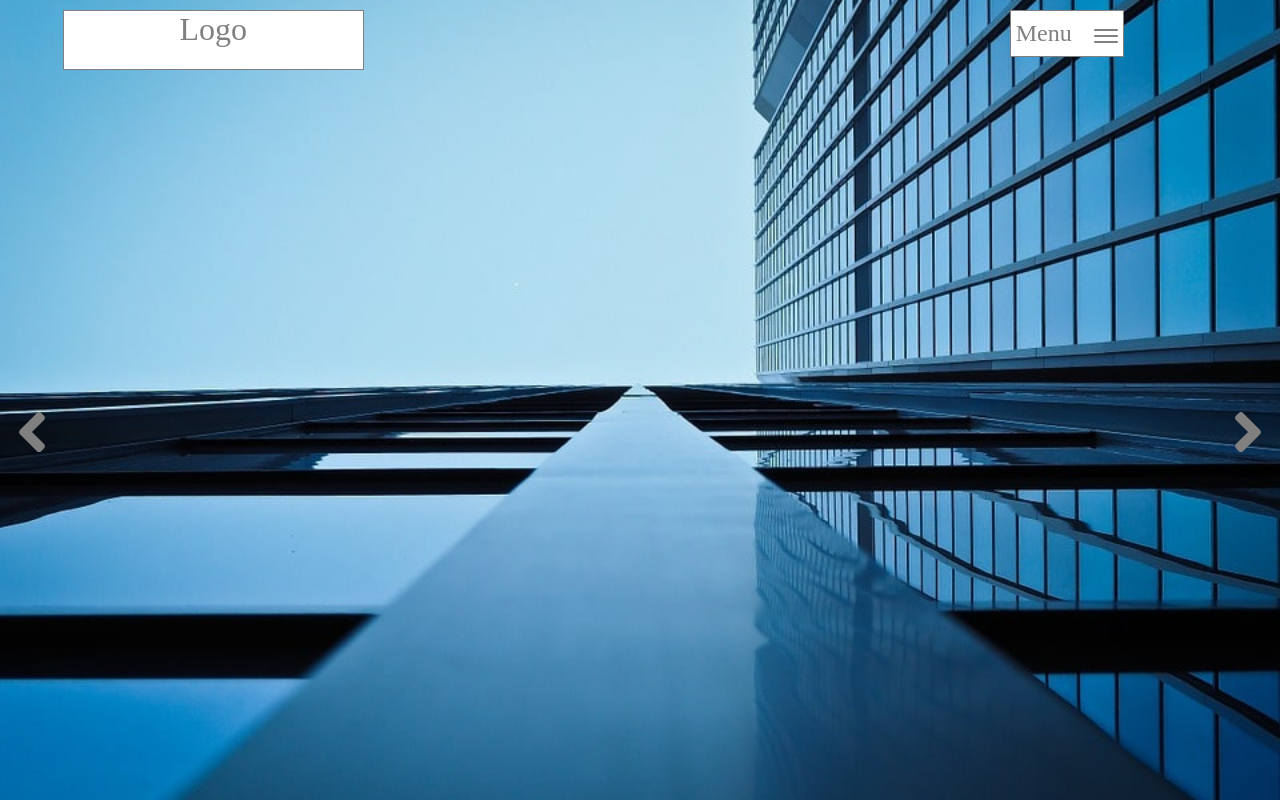
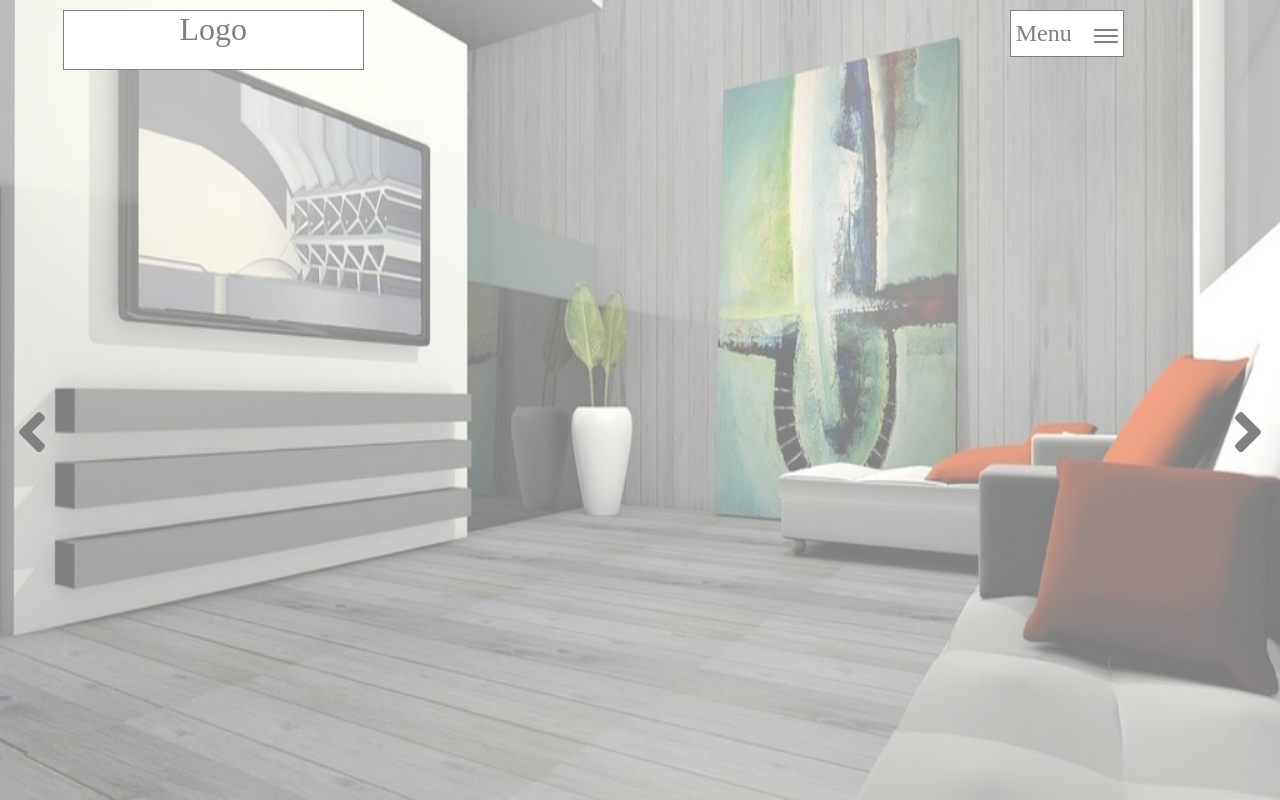
Before and after one commit to tomeraitz/danielle-portfoli, a React (Create React App) app: page / in a window 1280 px wide. Built offline with nearby package versions, Linux system fonts and the light colour scheme.

Commit message:
fix the images bug

```diff
--- a/src/components/Home.js
+++ b/src/components/Home.js
@@ -22,7 +22,7 @@ class Home extends Component {
       setTimeout(this.slider, nextAt - new Date().getTime())
     }
     else{
-      let nextAt = new Date().getTime() +15000
+      let nextAt = new Date().getTime() +7500
       this.props.slideImages(this.props.state.data.index)
       this.props.changeClassName("cf3FadeInOut home")
       setTimeout(this.slider, nextAt - new Date().getTime())
@@ -31,25 +31,35 @@ class Home extends Component {
   }
 
   left = () =>{
-    this.slideButton(this.props.state.data.index + 1)
+    this.slideButton(1)
   }
 
   right = () =>{
-    this.slideButton(this.props.state.data.index - 1)
+    this.slideButton(2)
   }
 
   slideButton = (index) =>{
     this.props.stopLoop(true)
     this.props.changeClassName("home")
-    this.props.sliderRight(index)
+    index === 1 ?  this.props.sliderLeft(this.props.state.data.index +1):  this.props.sliderRight(this.props.state.data.index -1)
     this.props.stopLoop(false)
   }
 
   render (){
         return(
-                <div ref="home"
-                      className={this.props.state.data.className}
-                      style={{backgroundImage: `url(${this.props.state.data.images})`}}>
+                <div ref="home" className="home">
+                  {this.props.state.data.images.map((image , index) =>{
+                      if(index === this.props.state.data.index){
+                       return <div className="fade-in" >
+                                <img src={image} width="100%" height="100%"></img>
+                              </div>
+                      }
+                      else{
+                        return <div className="fade-out">
+                                  <img src={image} width="auto" height="100%"></img>
+                                </div>
+                      }
+                  })}
                       <div className="slider-arrows">
                         <FaAngleLeft onClick={this.left} className="left"/>
                         <FaAngleRight onClick={this.right} className="right"/>
--- a/src/redux/reducers/mainReducer.js
+++ b/src/redux/reducers/mainReducer.js
@@ -2,7 +2,7 @@ import {SLIDER, SLIDER_LEFT ,SLIDER_RIGHT,TOGGLE, CLASS_NAME,STOP_LOOP, CLASS_NA
 import images from '../../consts/images'
 
 let initializeState = {
-    images : images[0],
+    images,
     index : 0,
     className : "",
     stopLoop : false,
@@ -43,12 +43,10 @@ export default function mainReducer (state=initializeState, {type, payload}){
         case SLIDER:
             let newStateSlider = {...state}
             if(payload === 3){
-                newStateSlider.images = images[0]
                 newStateSlider.index = 0
                 return newStateSlider
             }
             else{
-                newStateSlider.images = images[payload + 1]
                 newStateSlider.index = payload + 1
                 return newStateSlider
             }
@@ -56,12 +54,10 @@ export default function mainReducer (state=initializeState, {type, payload}){
         case SLIDER_LEFT:
             let newStateSliderL = {...state}
             if(payload >= 3){
-                newStateSliderL.images = images[0]
                 newStateSliderL.index = 0
                 return newStateSliderL
             }
             else{
-                newStateSliderL.images = images[payload]
                 newStateSliderL.index = payload
                 return newStateSliderL
             }
@@ -69,12 +65,10 @@ export default function mainReducer (state=initializeState, {type, payload}){
         case SLIDER_RIGHT:
             let newStateSliderR = {...state}
             if(payload <= 0){
-                newStateSliderR.images = images[3]
                 newStateSliderR.index = 3
                 return newStateSliderR
             }
             else{
-                newStateSliderR.images = images[payload]
                 newStateSliderR.index = payload
                 return newStateSliderR
             }
--- a/src/styles/home.css
+++ b/src/styles/home.css
@@ -1,29 +1,40 @@
 .main{
-    height: 100vh;
     overflow: hidden;
   }
 
   .home{
-    display: grid;
+    position: absolute;
     color: white;
-    grid-template-rows: repeat(2, 1fr);
     height: 100vh;
+    width: 100%;
+    overflow: hidden;
+  }
+
+  .fade-in{
+    position: relative;
+    z-index: 0;
+    display: block;
+    opacity: 1;
+    height: 100vh;
+    width: 100%;
     background-position: center;
     background-repeat: no-repeat;
     background-size: cover;
+    animation-name: fadeIn;
+    animation-timing-function: ease-in-out;
+    animation-direction: normal;
+    animation-duration: 1.2s;
+    animation-fill-mode: forwards;
   }
 
-  .cf3FadeInOut{
-    animation-name: cf3FadeInOut;
-    animation-timing-function: ease-in-out;
-    animation-iteration-count: infinite;
-    animation-duration: 15s;
-    animation-direction: normal;
+  .fade-out{
+    display: none;
   }
 
   .slider-arrows{
     display: grid;
-    grid-row-start: 2;
+    position: relative;
+    top: -50%;
     grid-template-columns: repeat(2, 1fr);
   }
 
@@ -46,62 +57,38 @@
     cursor: pointer;
   }
 
-  @keyframes cf3FadeInOut {
-      0% {
-      opacity:0;
+   @keyframes fadeIn {
+    from{
+      opacity: 0.5;
     }
-      10% {
-      opacity:1;
-      }
-      90% {
-      opacity:1;
-      }
-      100% {
-      opacity:0;
+    to{
+      opacity: 1;
     }
   }
 
   @-moz-keyframes cf3FadeInOut {
-    0% {
-      opacity:0;
+    from{
+      opacity: 0.5;
     }
-      10% {
-      opacity:1;
-      }
-      90% {
-      opacity:1;
-      }
-      100% {
-      opacity:0;
+    to{
+      opacity: 1;
     }
   }
 
 @-webkit-keyframes cf3FadeInOut {
-  0% {
-    opacity:0;
+  from{
+    opacity: 0.5;
   }
-    10% {
-    opacity:1;
-    }
-    90% {
-    opacity:1;
-    }
-    100% {
-    opacity:0;
+  to{
+    opacity: 1;
   }
   }
 
 @-o-keyframes cf3FadeInOut {
-  0% {
-    opacity:0;
+  from{
+    opacity: 0.5;
   }
-    10% {
-    opacity:1;
-    }
-    90% {
-    opacity:1;
-    }
-    100% {
-    opacity:0;
+  to{
+    opacity: 1;
   }
   }
```
Lines whose indentation alone changed are shown as unchanged.
